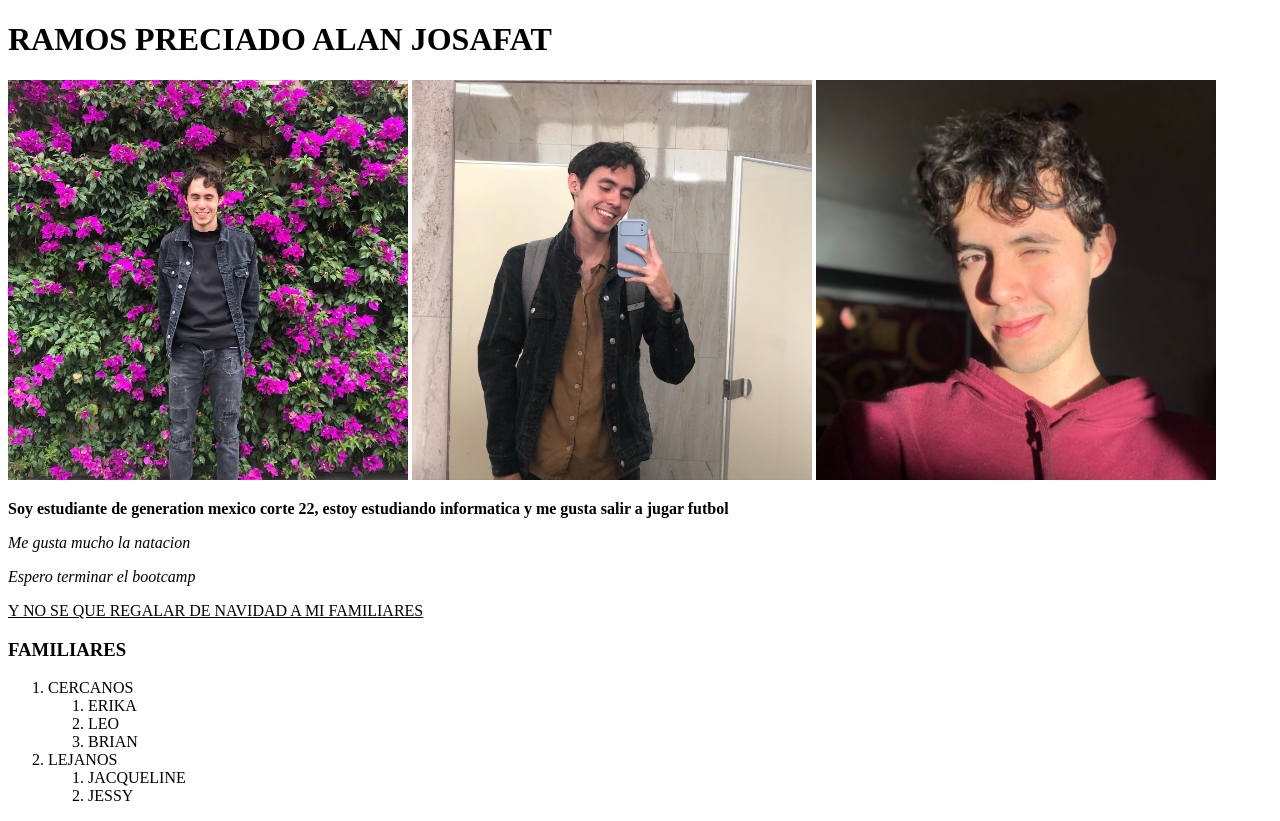
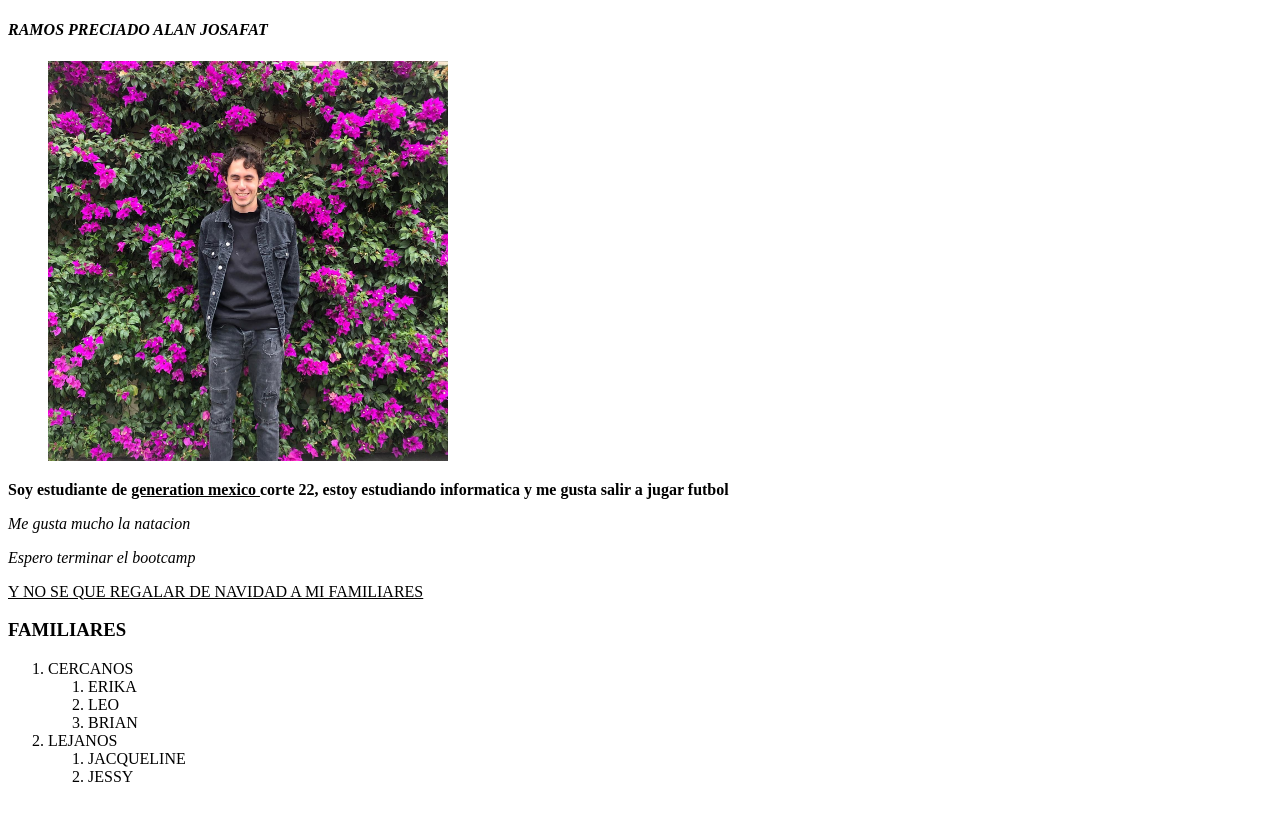
Before and after one commit to Alan-codigo/Tareadetania, a plain HTML site: page ALAN.html in a window 1280 px wide. Drawn offline with Linux system fonts and the light colour scheme; a web font is replaced by a local one.

Commit message:
22/12/2022

```diff
--- a/ALAN.html
+++ b/ALAN.html
@@ -5,16 +5,22 @@
     <meta http-equiv="X-UA-Compatible" content="IE=edge">
     <meta name="viewport" content="width=device-width, initial-scale=1.0">
     <title>Ramos Preciado</title>
+    <link rel="stylesheet" href="style.css">
+    <link rel="preconnect" href="https://fonts.googleapis.com"><link rel="preconnect" href="https://fonts.gstatic.com" crossorigin><link href="https://fonts.googleapis.com/css2?family=Barlow+Condensed:wght@200&display=swap" rel="stylesheet">
+
 </head>
 <body>
-    <h1>RAMOS PRECIADO ALAN JOSAFAT</h1>
+    <h4> <em>RAMOS PRECIADO ALAN JOSAFAT</em></h4>
     <div>
-        <img src="yo.jpg" width="400" height="400" alt="Soy este muchachon">
-        <img src="yo1.jpg" width="400" height="400" alt="Soy este muchachon">
-        <img src="yo2.jpg" width="400" height="400" alt="Soy este muchachon">
+        <figure>
+            <img src="yo.jpg" width="400" height="400" alt="Soy este muchachon">
+        </figure>
+
+      <!--  <img src="yo1.jpg" width="400" height="400" alt="Soy este muchachon">
+        <img src="yo2.jpg" width="400" height="400" alt="Soy este muchachon"> -->
     </div>
     <p>
-        <strong> Soy estudiante de generation mexico corte 22, estoy estudiando informatica y me gusta salir a jugar futbol</strong>
+        <strong> Soy estudiante de  <u> generation mexico </u>corte 22, estoy estudiando informatica y me gusta salir a jugar futbol</strong>
     </p>
     <p>
         <em>Me gusta mucho la natacion</em>
```
